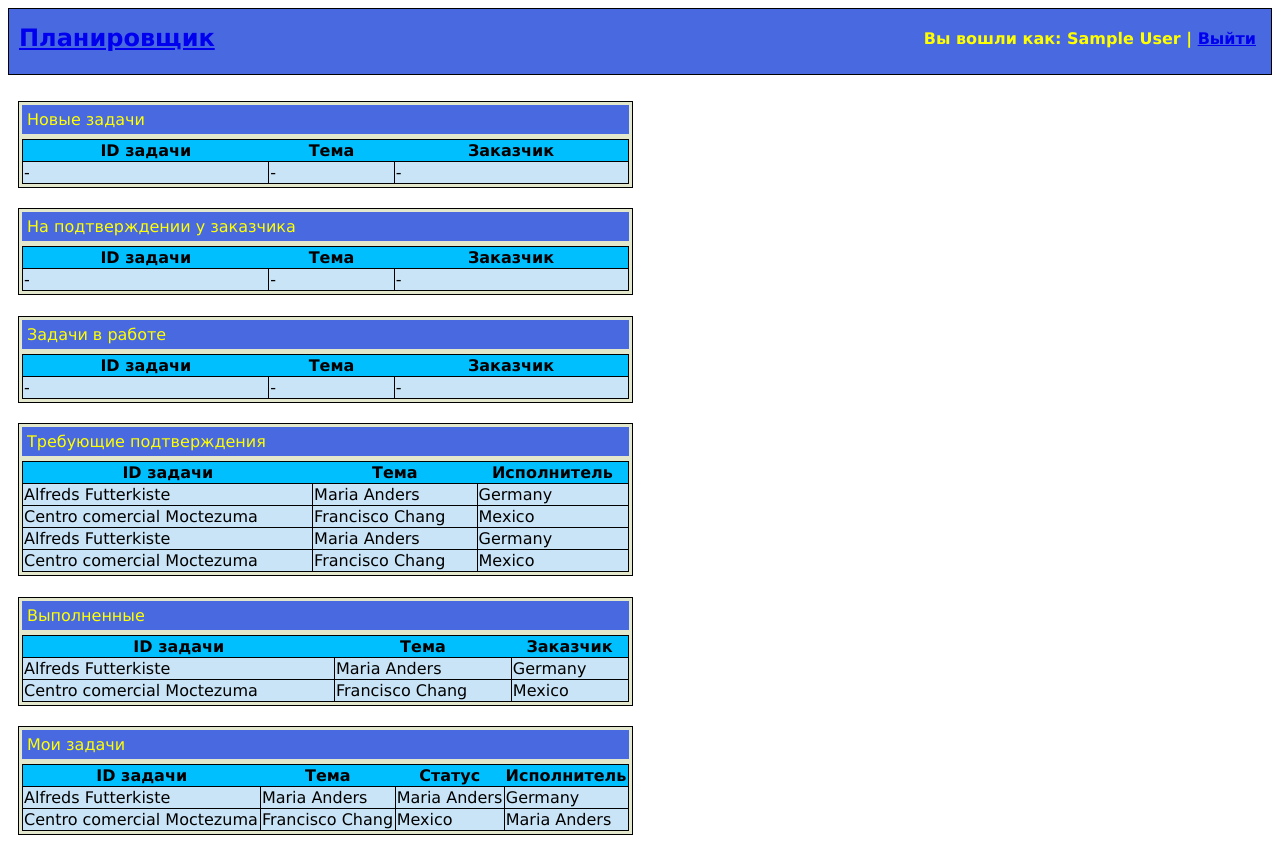
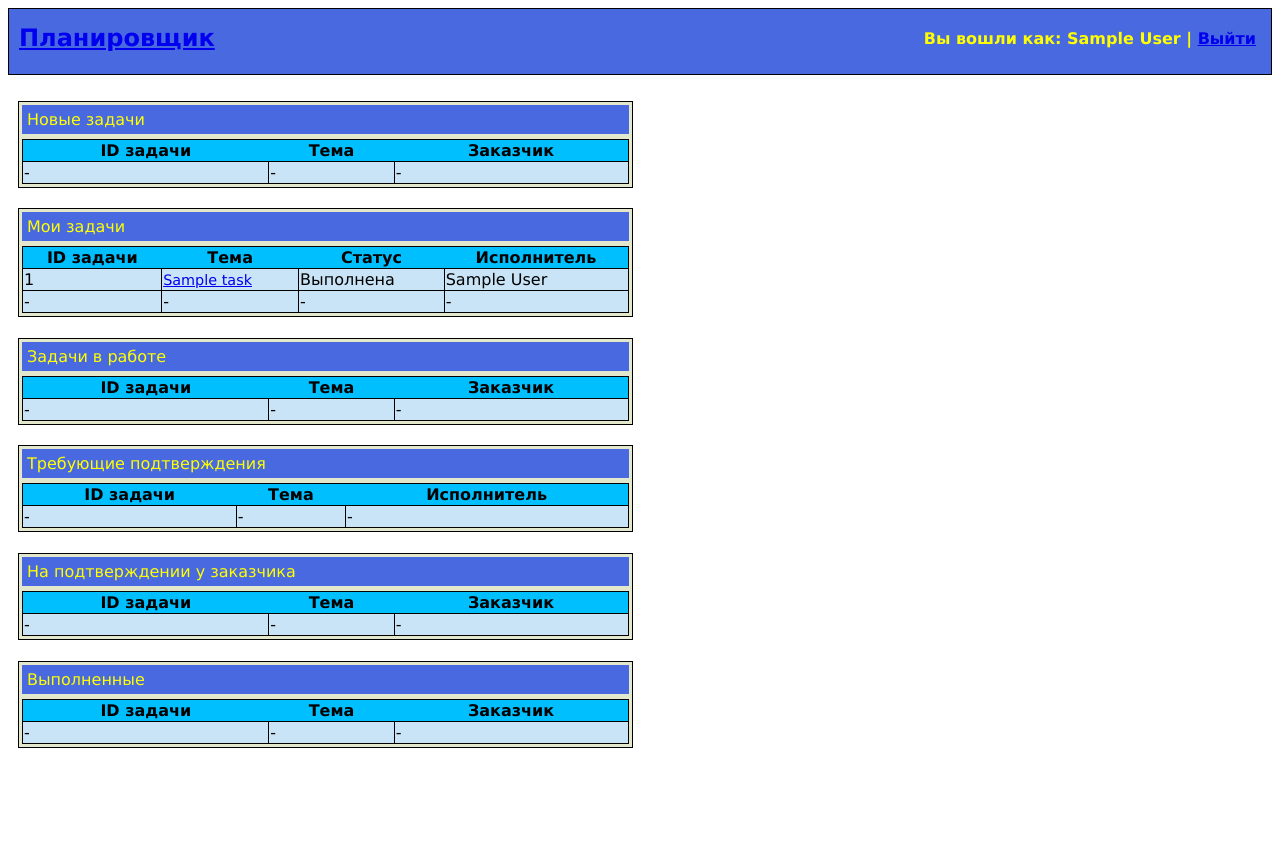
Before and after one commit to nstrangers/innopolis, a Django app: page /task/ in a window 1280 px wide. After the commit the page ends 748 px from the top, so only its background shows below. Run offline with Django 4.2, Linux system fonts and the light colour scheme; a user stored in the database is signed in; tables that the repository leaves empty hold one stand-in row (values such as "Sample post").

Commit message:
добавлены изменения в шаблон

```diff
--- a/mysite/task/templates/task/main_page.html
+++ b/mysite/task/templates/task/main_page.html
@@ -27,7 +27,7 @@
                 <th>Заказчик</th>
             </tr>
             {% for i in data %}
-                {% if i.status == '0' %}
+                {% if i.status == '0' and i.executor == user %}
                     <tr>
                         <td>{{ i.id }}</td>
                         <td><a href="{% url 'worktask' i.id %}">{{ i.title }}</a></td>
@@ -41,29 +41,38 @@
             </table>
         </div>
         <div id="task">
-            <div id="name">На подтверждении у заказчика</div>
+            <div id="name">Мои задачи</div>
             <table>
             <tbody>
             <tr>
-                <th>ID задачи</th>
+             <th>ID задачи</th>
                 <th>Тема</th>
-                <th>Заказчик</th>
+                <th>Статус</th>
+                <th>Исполнитель</th>
             </tr>
             {% for i in data %}
-                {% if i.status == '2' %}
+                {% if i.author == user %}
                     <tr>
                         <td>{{ i.id }}</td>
                         <td><a href="{% url 'worktask' i.id %}">{{ i.title }}</a></td>
-                        <td>{{ i.author }}</td>
+                        <td>
+                            {% if i.status == '0' %}
+                                Не взята в работу
+                            {% elif i.status == '1' %}
+                                В работе
+                            {% elif i.status == '2' %}
+                                На подтверждении
+                            {% else %}
+                                Выполнена
+                            {% endif %}
+                        </td>
+                        <td>{{ i.executor }}</td>
                     </tr>
                 {% endif %}
             {% endfor %}
-
-            <tr><td>-</td><td>-</td><td>-</td></tr>
+            <tr><td>-</td><td>-</td><td>-</td><td>-</td></tr>
             </tbody>
             </table>
-
-
         </div>
     </div>
     <div style="width:100%; height:1px; clear:both;"></div>
@@ -78,7 +87,7 @@
                     <th>Заказчик</th>
                 </tr>
                 {% for i in data %}
-                    {% if i.status == '1' %}
+                    {% if i.status == '1' and i.executor == user %}
                         <tr>
                             <td>{{ i.id }}</td>
                             <td><a href="{% url 'worktask' i.id %}">{{ i.title }}</a></td>
@@ -100,31 +109,49 @@
                 <th>Тема</th>
                 <th>Исполнитель</th>
             </tr>
-            <tr>
-                <td>Alfreds Futterkiste</td>
-                <td>Maria Anders</td>
-                <td>Germany</td>
-            </tr>
-            <tr>
-                <td>Centro comercial Moctezuma</td>
-                <td>Francisco Chang</td>
-                <td>Mexico</td>
-            </tr>
-            <tr>
-                <td>Alfreds Futterkiste</td>
-                <td>Maria Anders</td>
-                <td>Germany</td>
-            </tr>
-            <tr>
-                <td>Centro comercial Moctezuma</td>
-                <td>Francisco Chang</td>
-                <td>Mexico</td>
-            </tr>
+            {% for i in data %}
+                {% if i.author == user and i.status == '2' %}
+                    <tr>
+                        <td>{{ i.id }}</td>
+                        <td><a href="{% url 'worktask' i.id %}">{{ i.title }}</a></td>
+                        <td>{{ i.executor }}</td>
+                    </tr>
+                {% endif %}
+            {% endfor %}
+            <tr><td>-</td><td>-</td><td>-</td></tr>
             </tbody>
             </table>
         </div>
     </div>
 
+    <div style="width:100%; height:1px; clear:both;"></div>
+    <div id="'block">
+        <div id="task">
+            <div id="name">На подтверждении у заказчика</div>
+            <table>
+            <tbody>
+            <tr>
+                <th>ID задачи</th>
+                <th>Тема</th>
+                <th>Заказчик</th>
+            </tr>
+            {% for i in data %}
+                {% if i.status == '2' and i.executor == user %}
+                    <tr>
+                        <td>{{ i.id }}</td>
+                        <td><a href="{% url 'worktask' i.id %}">{{ i.title }}</a></td>
+                        <td>{{ i.author }}</td>
+                    </tr>
+                {% endif %}
+            {% endfor %}
+
+            <tr><td>-</td><td>-</td><td>-</td></tr>
+            </tbody>
+            </table>
+
+
+        </div>
+    </div>
     <div style="width:100%; height:1px; clear:both;"></div>
     <div id="'block">
         <div id="task">
@@ -136,45 +163,23 @@
                 <th>Тема</th>
                 <th>Заказчик</th>
             </tr>
-            <tr>
-                <td>Alfreds Futterkiste</td>
-                <td>Maria Anders</td>
-                <td>Germany</td>
-            </tr>
-            <tr>
-                <td>Centro comercial Moctezuma</td>
-                <td>Francisco Chang</td>
-                <td>Mexico</td>
-            </tr>
+            {% for i in data %}
+                {% if i.status == '3' and i.executor == user %}
+                    <tr>
+                        <td>{{ i.id }}</td>
+                        <td><a href="{% url 'worktask' i.id %}">{{ i.title }}</a></td>
+                        <td>{{ i.author }}</td>
+                    </tr>
+                {% endif %}
+            {% endfor %}
+            <tr><td>-</td><td>-</td><td>-</td></tr>
             </tbody>
             </table>
         </div>
-        <div id="task">
-            <div id="name">Мои задачи</div>
-            <table>
-            <tbody>
-            <tr>
-             <th>ID задачи</th>
-                <th>Тема</th>
-                <th>Статус</th>
-                <th>Исполнитель</th>
-            </tr>
-            <tr>
-                <td>Alfreds Futterkiste</td>
-                <td>Maria Anders</td>
-                <td>Maria Anders</td>
-                <td>Germany</td>
-            </tr>
-            <tr>
-                <td>Centro comercial Moctezuma</td>
-                <td>Francisco Chang</td>
-                <td>Mexico</td>
-                <td>Maria Anders</td>
-            </tr>
-            </tbody>
-            </table>
-        </div>
+
     </div>
+
+    <div style="width:100%; height:1px; clear:both;"></div>
     {% if tag_author == '1' %}
     <form action="" method="post">
         <p><input type="submit" name="create-task" value="Создать новую задачу"></p>
```
